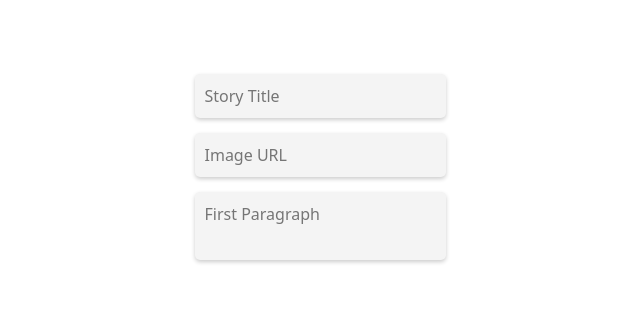
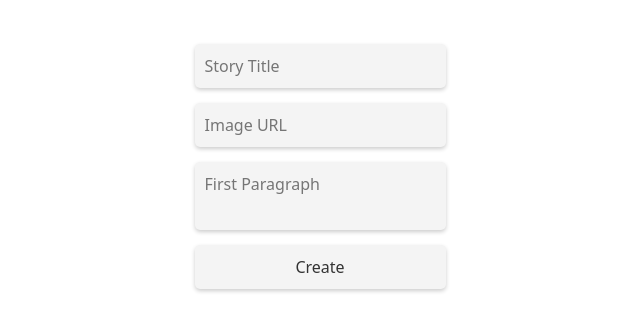
Before and after one commit to Rafl27/biteSized-app, a React (Vite) app: page /create in a window 1280 px wide. Shown: the part 226-556 px from the top of the page, without its empty margins (295-935 px from the left). Built offline with nearby package versions, Linux system fonts and the light colour scheme.

Commit message:
create button

```diff
--- a/src/pages/Home.tsx
+++ b/src/pages/Home.tsx
@@ -11,7 +11,7 @@ import axios from 'axios'
 import { useNavigate } from 'react-router-dom'
 
 // background: 'linear-gradient(to right, #f8b195, #f67280)',
-//TODO: o user no local storage nao atualiza depois de fazer outro login
+
 const Home: React.FC = () => {
   const navigate = useNavigate()
   const [user, setUser] = useState(null as { name: string } | null)
--- a/src/pages/createStory/CreateStory.css
+++ b/src/pages/createStory/CreateStory.css
@@ -80,3 +80,15 @@ textarea:focus {
 
 #paragraph {
 }
+
+#createButton {
+  background-color: #f4f4f4;
+  border: none;
+  border-radius: 5px;
+  padding: 10px;
+  margin-bottom: 15px;
+  box-shadow: 0 2px 4px rgba(0, 0, 0, 0.2);
+  transition: box-shadow 0.2s ease-in-out;
+  font-size: 16px;
+  color: #333;
+}
--- a/src/pages/createStory/CreateStory.tsx
+++ b/src/pages/createStory/CreateStory.tsx
@@ -23,13 +23,22 @@ function App() {
           placeholder="First Paragraph"
           onChange={(e) => setText(e.target.value)}
         />
+        <button id="createButton">Create</button>
       </div>
 
       <div className="output">
         {/* && is used for when a certain variable is available, if not it won't be rendered. */}
         {name && <h1>{name}</h1>}
-        {image && <img id="createImage" src={image} alt="User input" />}
-        {text && <h5 id="paragraph">{text}</h5>}
+        {image && (
+          <div className="image-wrapper">
+            <img id="createImage" src={image} alt="User input" />
+          </div>
+        )}
+        {text && (
+          <div className="paragraph-wrapper">
+            <h5 id="paragraph">{text}</h5>
+          </div>
+        )}
       </div>
     </div>
   )
```
